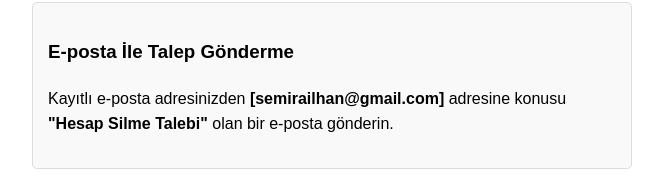
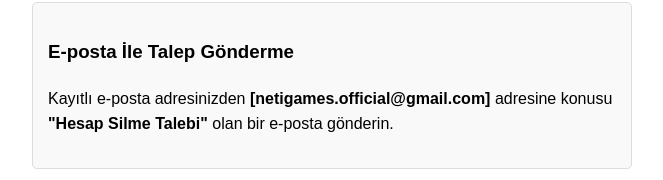
Before and after one commit to netigames/data-delete, a plain HTML site: page index.html in a window 1280 px wide. Shown: the part 219-399 px from the top of the page, without its empty margins (308-971 px from the left). Drawn offline with Linux system fonts and the light colour scheme.

Commit message:
update index.html

```diff
--- a/index.html
+++ b/index.html
@@ -15,7 +15,7 @@
 
     <div class="box">
         <h3>E-posta İle Talep Gönderme</h3>
-        <p>Kayıtlı e-posta adresinizden <b>[semirailhan@gmail.com]</b> adresine konusu <b>"Hesap Silme Talebi"</b> olan bir e-posta gönderin.</p>
+        <p>Kayıtlı e-posta adresinizden <b>[netigames.official@gmail.com]</b> adresine konusu <b>"Hesap Silme Talebi"</b> olan bir e-posta gönderin.</p>
     </div>
 
     <h3>Silinen Veriler</h3>
```
